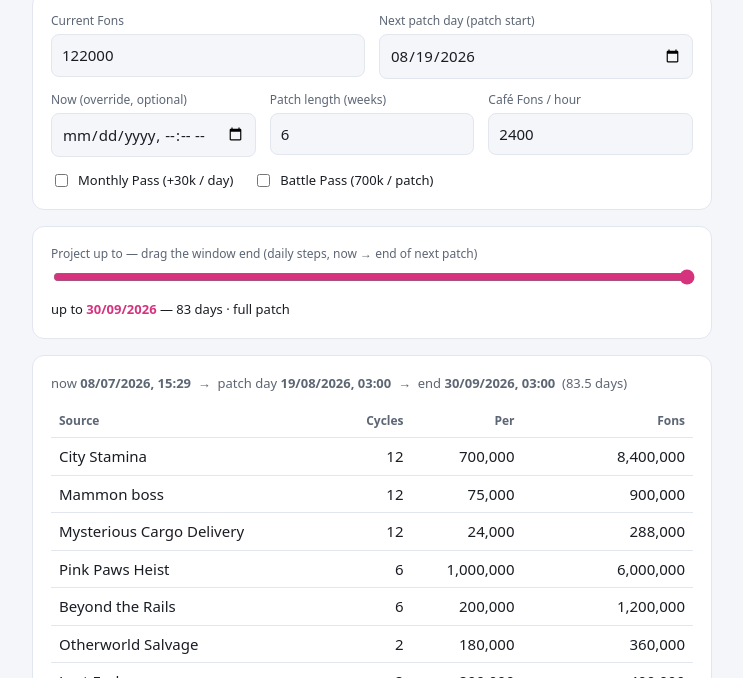
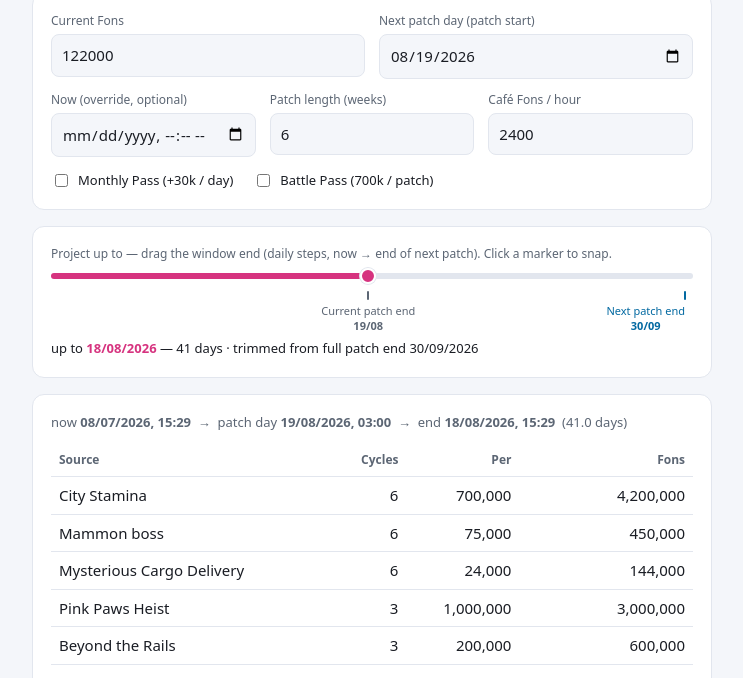
Before and after one commit to alwinvollmer/nte-fons-calculator, a plain HTML site: page nte-fons.html in a window 1280 px wide. Shown: the part 122-800 px from the top of the page, without its empty margins (268-1011 px from the left). Drawn offline with Linux system fonts and the light colour scheme.

Commit message:
Add current/next patch-end markers to end slider
- Two clickable snap markers on the slider: current patch end (patchStart)
  and next patch end (fullEnd/max)
- Custom-styled range input (exact 16px thumb) so tick positions align with
  the thumb; pink fill kept via gradient + moz-range-progress
- Default slider position = current patch end, unless <=1 week remains there,
  then defaults to next patch end

```diff
--- a/nte-fons.html
+++ b/nte-fons.html
@@ -30,7 +30,32 @@
   .checks{display:flex;gap:20px;flex-wrap:wrap;margin-top:2px}
   .chk{display:flex;align-items:center;gap:7px;color:var(--txt);font-size:13px;margin:0}
   .chk input{width:auto}
-  input[type=range]{padding:0;border:none;background:none;height:auto;accent-color:var(--accent);cursor:pointer}
+  input[type=range]{-webkit-appearance:none;appearance:none;width:100%;height:16px;
+       padding:0;border:none;background:transparent;cursor:pointer;margin:0}
+  input[type=range]::-webkit-slider-runnable-track{height:6px;border-radius:3px;
+       background:linear-gradient(var(--accent),var(--accent)) 0/var(--fill,100%) 100% no-repeat, var(--line)}
+  input[type=range]::-webkit-slider-thumb{-webkit-appearance:none;appearance:none;
+       width:16px;height:16px;margin-top:-5px;border-radius:50%;background:var(--accent);
+       border:2px solid var(--panel);box-shadow:0 0 0 1px var(--line)}
+  input[type=range]::-moz-range-track{height:6px;border-radius:3px;background:var(--line)}
+  input[type=range]::-moz-range-progress{height:6px;border-radius:3px;background:var(--accent)}
+  input[type=range]::-moz-range-thumb{width:16px;height:16px;border:2px solid var(--panel);
+       border-radius:50%;background:var(--accent)}
+  .sliderwrap{position:relative}
+  .sliderwrap input[type=range]{position:relative;z-index:2}
+  .marks{position:relative;height:38px;margin-top:2px}
+  .mark{position:absolute;top:0;height:100%;cursor:pointer}
+  .mark .tick{position:absolute;top:0;left:0;transform:translateX(-50%);
+              width:2px;height:9px;background:var(--muted);border-radius:1px}
+  .mark .lbl{position:absolute;left:0;top:13px;text-align:center;font-size:11px;
+             line-height:1.35;color:var(--muted);white-space:nowrap;user-select:none}
+  .mark .lbl b{color:inherit;font-weight:600}
+  .mark:hover .tick{background:var(--accent)}
+  .mark:hover .lbl{color:var(--accent)}
+  .mark.m2 .tick{background:var(--accent2)}
+  .mark.m2 .lbl{color:var(--accent2)}
+  .mark.m2:hover .tick{background:var(--accent)}
+  .mark.m2:hover .lbl{color:var(--accent)}
   .endval{color:var(--txt);font-size:13px;margin-top:10px}
   .endval b{color:var(--accent)}
   .meta{color:var(--muted);font-size:13px;margin-bottom:12px}
@@ -109,8 +134,11 @@
   </div>
 
   <div class="card">
-    <label for="endSlider">Project up to — drag the window end (daily steps, now → end of next patch)</label>
-    <input id="endSlider" type="range" min="0" max="1" step="1" value="1">
+    <label for="endSlider">Project up to — drag the window end (daily steps, now → end of next patch). Click a marker to snap.</label>
+    <div class="sliderwrap">
+      <input id="endSlider" type="range" min="0" max="1" step="1" value="1">
+      <div id="marks" class="marks"></div>
+    </div>
     <div id="endval" class="endval"></div>
   </div>
 
@@ -239,13 +267,51 @@ function effectiveEnd(w){
   const v = Math.min(parseInt(document.getElementById('endSlider').value||'0',10), md);
   return v >= md ? w.fullEnd : new Date(w.now.getTime() + v*DAY);
 }
-function syncSlider(resetToMax){
+function syncSlider(resetToDefault){
   const w = windowParts(); if(!w) return;
   const md = maxDaysOf(w);
   const s = document.getElementById('endSlider');
   s.max = md;
-  if(resetToMax || parseInt(s.value||'0',10) > md) s.value = md;
+  const pDays = Math.max(0, Math.min(md, Math.round((w.patchStart - w.now)/DAY)));
+  // default: end of current patch — unless ≤1 week left there, then jump to end of next patch
+  const def = pDays <= 7 ? md : pDays;
+  if(resetToDefault || parseInt(s.value||'0',10) > md) s.value = def;
+  renderMarks(w, md);
 }
+function updateFill(){
+  const s = document.getElementById('endSlider');
+  const mx = parseInt(s.max||'1',10) || 1;
+  s.style.setProperty('--fill', (parseInt(s.value||'0',10)/mx*100)+'%');
+}
+// two major marks on the slider: current patch end (patchStart) and next patch end (fullEnd=max)
+function renderMarks(w, md){
+  const el = document.getElementById('marks');
+  if(!el) return;
+  if(md<=0){ el.innerHTML=''; return; }
+  const T = 16;  // range thumb width px; tick math insets by T/2 so ticks line up with the thumb center
+  const eopt={month:'2-digit',day:'2-digit'};
+  const pDays = Math.max(0, Math.min(md, Math.round((w.patchStart - w.now)/DAY)));
+  const marks = [
+    {cls:'m1', days:pDays, label:'Current patch end', date:w.patchStart},
+    {cls:'m2', days:md,    label:'Next patch end',    date:w.fullEnd},
+  ];
+  el.innerHTML = marks.map(m=>{
+    const frac = m.days/md;                                   // 0..1 along the thumb travel
+    const left = `calc(${T/2}px + ${frac} * (100% - ${T}px))`; // matches native thumb-center position
+    const lblShift = frac>=0.85 ? -100 : frac<=0.15 ? 0 : -50; // shift only the label, tick stays anchored
+    return `<div class="mark ${m.cls}" data-days="${m.days}" style="left:${left}">`+
+           `<span class="tick"></span>`+
+           `<span class="lbl" style="transform:translateX(${lblShift}%)">`+
+           `${m.label}<br><b>${m.date.toLocaleDateString('en-GB',eopt)}</b></span>`+
+           `</div>`;
+  }).join('');
+}
+document.getElementById('marks').addEventListener('click', e=>{
+  const m = e.target.closest('.mark'); if(!m) return;
+  const s = document.getElementById('endSlider');
+  s.value = m.dataset.days;
+  calc();
+});
 
 function calc(){
   const w = windowParts();
@@ -307,6 +373,7 @@ function calc(){
     `up to <b>${end.toLocaleDateString('en-GB',eopt)}</b> — ${((end-now)/DAY).toFixed(0)} days`+
     (trimmed ? ` · trimmed from full patch end ${w.fullEnd.toLocaleDateString('en-GB',eopt)}`
              : ` · full patch`);
+  updateFill();
 }
 
 // ---- Settings modal wiring ----
```
